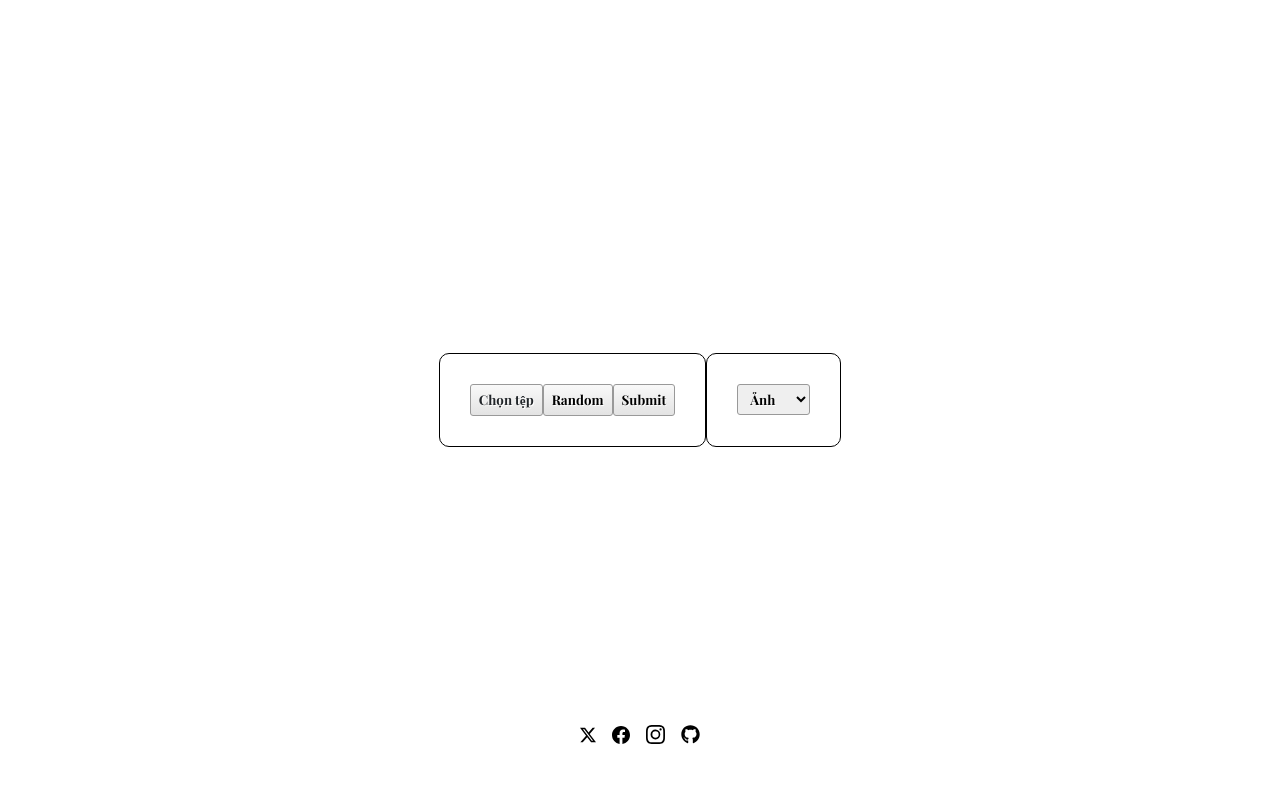
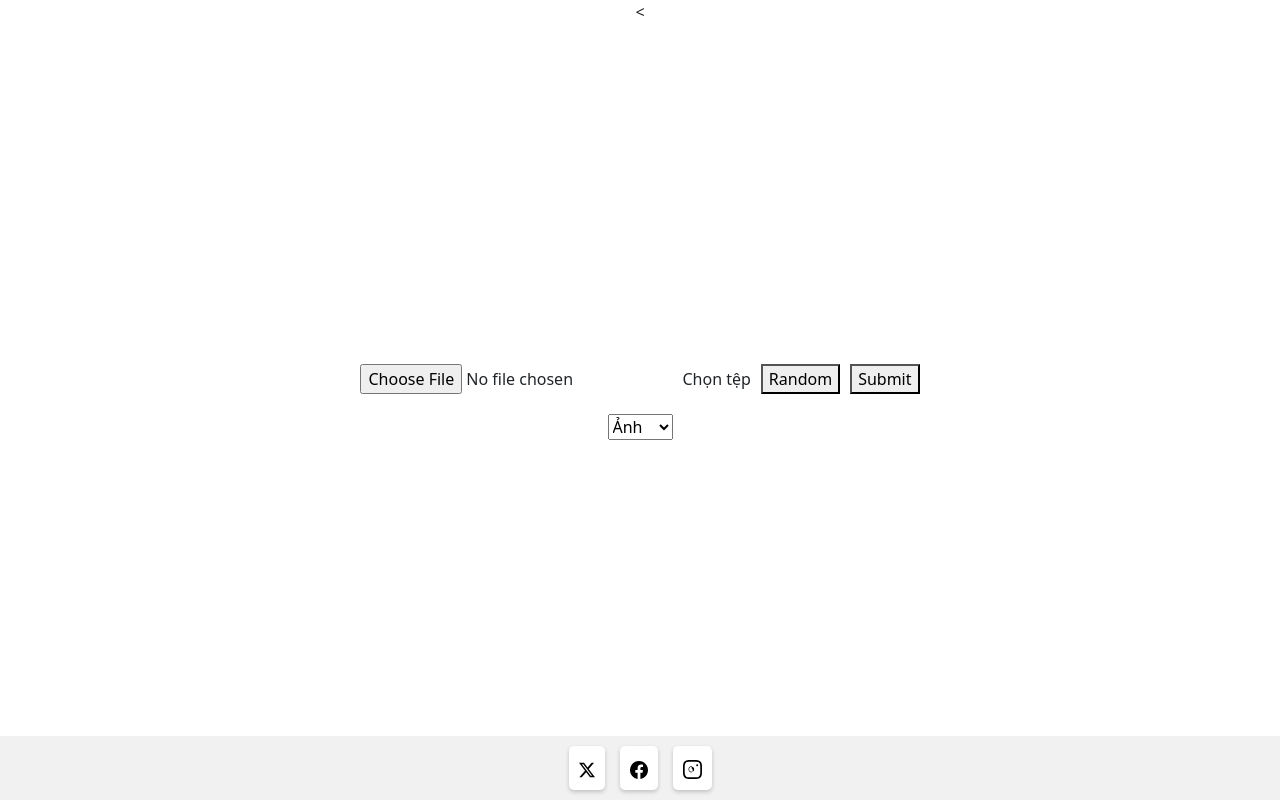
Before and after one commit to DucTapCode/ductapcode2, a plain HTML site: page index.html in a window 1280 px wide. Drawn offline with nearby package versions, Linux system fonts and the light colour scheme; a web font is replaced by a local one.

Commit message:
Add files via upload

```diff
--- a/index.html
+++ b/index.html
@@ -29,23 +29,26 @@
 </head>
 
 <body>
-  <div style="display: flex;">
+  <div class="container">
+    <<div class="container">
       <div id="img">
         <input accept=".png, .jpg, .jpeg" name="file" type="file" id="file" class="inputfileimg" />
         <label class="labelimg" for="file">Chọn tệp</label>
         <button type="button" id="random">Random</button>
         <button id="button1">Submit</button>
-      <button id="xem" type="button" style="display: none;"><a id="url" href="" target="_blank"
-          rel="noopener noreferrer">Nhan Link</a></button>
-
+        <button id="xem" type="button" style="display: none;">
+          <a id="url" href="" target="_blank" rel="noopener noreferrer">Xem Link</a>
+        </button>
       </div>
       <div class="chonloai">
         <select name="" id="chonloai">
           <option value="1">Ảnh</option>
           <option value="2">Video</option>
-        <option value="3">Khac</option>
+          <option value="3">Khác</option>
         </select>
       </div>
+  </div>
+
   </div>
   <div id="footer">
     <button>
@@ -71,20 +74,12 @@
         <svg xmlns="http://www.w3.org/2000/svg" width="19" height="19" fill="currentColor" class="bi bi-instagram"
           viewBox="0 0 16 16">
           <path
-            d="M8 0C5.829 0 5.556.01 4.703.048 3.85.088 3.269.222 2.76.42a3.9 3.9 0 0 0-1.417.923A3.9 3.9 0 0 0 .42 2.76C.222 3.268.087 3.85.048 4.7.01 5.555 0 5.827 0 8.001c0 2.172.01 2.444.048 3.297.04.852.174 1.433.372 1.942.205.526.478.972.923 1.417.444.445.89.719 1.416.923.51.198 1.09.333 1.942.372C5.555 15.99 5.827 16 8 16s2.444-.01 3.298-.048c.851-.04 1.434-.174 1.943-.372a3.9 3.9 0 0 0 1.416-.923c.445-.445.718-.891.923-1.417.197-.509.332-1.09.372-1.942C15.99 10.445 16 10.173 16 8s-.01-2.445-.048-3.299c-.04-.851-.175-1.433-.372-1.941a3.9 3.9 0 0 0-.923-1.417A3.9 3.9 0 0 0 13.24.42c-.51-.198-1.092-.333-1.943-.372C10.443.01 10.172 0 7.998 0zm-.717 1.442h.718c2.136 0 2.389.007 3.232.046.78.035 1.204.166 1.486.275.373.145.64.319.92.599s.453.546.598.92c.11.281.24.705.275 1.485.039.843.047 1.096.047 3.231s-.008 2.389-.047 3.232c-.035.78-.166 1.203-.275 1.485a2.5 2.5 0 0 1-.599.919c-.28.28-.546.453-.92.598-.28.11-.704.24-1.485.276-.843.038-1.096.047-3.232.047s-2.39-.009-3.233-.047c-.78-.036-1.203-.166-1.485-.276a2.5 2.5 0 0 1-.92-.598 2.5 2.5 0 0 1-.6-.92c-.109-.281-.24-.705-.275-1.485-.038-.843-.046-1.096-.046-3.233s.008-2.388.046-3.231c.036-.78.166-1.204.276-1.486.145-.373.319-.64.599-.92s.546-.453.92-.598c.282-.11.705-.24 1.485-.276.738-.034 1.024-.044 2.515-.045zm4.988 1.328a.96.96 0 1 0 0 1.92.96.96 0 0 0 0-1.92m-4.27 1.122a4.109 4.109 0 1 0 0 8.217 4.109 4.109 0 0 0 0-8.217m0 1.441a2.667 2.667 0 1 1 0 5.334 2.667 2.667 0 0 1 0-5.334" />
-        </svg>
-      </a>
-    </button>
-    <button>
-      <a href="https://github.com/DucTapCode">
-        <svg xmlns="http://www.w3.org/2000/svg" width="19" height="19"
-          viewBox="0 0 496 512"><!--!Font Awesome Free 6.5.2 by @fontawesome - https://fontawesome.com License - https://fontawesome.com/license/free Copyright 2024 Fonticons, Inc.-->
-          <path
-            d="M165.9 397.4c0 2-2.3 3.6-5.2 3.6-3.3 .3-5.6-1.3-5.6-3.6 0-2 2.3-3.6 5.2-3.6 3-.3 5.6 1.3 5.6 3.6zm-31.1-4.5c-.7 2 1.3 4.3 4.3 4.9 2.6 1 5.6 0 6.2-2s-1.3-4.3-4.3-5.2c-2.6-.7-5.5 .3-6.2 2.3zm44.2-1.7c-2.9 .7-4.9 2.6-4.6 4.9 .3 2 2.9 3.3 5.9 2.6 2.9-.7 4.9-2.6 4.6-4.6-.3-1.9-3-3.2-5.9-2.9zM244.8 8C106.1 8 0 113.3 0 252c0 110.9 69.8 205.8 169.5 239.2 12.8 2.3 17.3-5.6 17.3-12.1 0-6.2-.3-40.4-.3-61.4 0 0-70 15-84.7-29.8 0 0-11.4-29.1-27.8-36.6 0 0-22.9-15.7 1.6-15.4 0 0 24.9 2 38.6 25.8 21.9 38.6 58.6 27.5 72.9 20.9 2.3-16 8.8-27.1 16-33.7-55.9-6.2-112.3-14.3-112.3-110.5 0-27.5 7.6-41.3 23.6-58.9-2.6-6.5-11.1-33.3 2.6-67.9 20.9-6.5 69 27 69 27 20-5.6 41.5-8.5 62.8-8.5s42.8 2.9 62.8 8.5c0 0 48.1-33.6 69-27 13.7 34.7 5.2 61.4 2.6 67.9 16 17.7 25.8 31.5 25.8 58.9 0 96.5-58.9 104.2-114.8 110.5 9.2 7.9 17 22.9 17 46.4 0 33.7-.3 75.4-.3 83.6 0 6.5 4.6 14.4 17.3 12.1C428.2 457.8 496 362.9 496 252 496 113.3 383.5 8 244.8 8zM97.2 352.9c-1.3 1-1 3.3 .7 5.2 1.6 1.6 3.9 2.3 5.2 1 1.3-1 1-3.3-.7-5.2-1.6-1.6-3.9-2.3-5.2-1zm-10.8-8.1c-.7 1.3 .3 2.9 2.3 3.9 1.6 1 3.6 .7 4.3-.7 .7-1.3-.3-2.9-2.3-3.9-2-.6-3.6-.3-4.3 .7zm32.4 35.6c-1.6 1.3-1 4.3 1.3 6.2 2.3 2.3 5.2 2.6 6.5 1 1.3-1.3 .7-4.3-1.3-6.2-2.2-2.3-5.2-2.6-6.5-1zm-11.4-14.7c-1.6 1-1.6 3.6 0 5.9 1.6 2.3 4.3 3.3 5.6 2.3 1.6-1.3 1.6-3.9 0-6.2-1.4-2.3-4-3.3-5.6-2z" />
+            d="M8 0C5.829 0 5.556.01 4.703.048 3.85.088 3.269.222 2.76.42a3.9 3.9 0 0 0-1.417.923A3.9 3.9 0 0 0 .42 2.76C.222 3.268.087 3.85.048 4.7.01 5.555 0 5.827 0 8.001c0 2.172.01 2.444.048 3.297.04.852.174 1.433.372 1.942.205.526.478.972.923 1.417.444.445.89.719 1.416.923.51.198 1.09.333 1.942.372C5.555 15.99 5.827 16 8 16s2.444-.01 3.298-.048c.851-.04 1.434-.174 1.943-.372a3.9 3.9 0 0 0 1.416-.923c.445-.445.718-.891.923-1.417.197-.509.332-1.09.372-1.942C15.99 10.445 16 10.173 16 8s-.01-2.445-.048-3.299c-.04-.851-.175-1.433-.372-1.941a3.9 3.9 0 0 0-.923-1.417A3.9 3.9 0 0 0 13.24.42c-.51-.198-1.092-.333-1.943-.372C10.443.01 10.172 0 7.998 0zm-.717 1.442h.718c2.136 0 2.389.007 3.232.046.78.035 1.204.166 1.486.275.373.145.64.319.92.599s.453.546.598.92c.11.281.24.705.275 1.485.039.843.047 1.096.047 3.231s-.008 2.389-.047 3.232c-.035.78-.166 1.203-.275 1.485a2.5 2.5 0 0 1-.599.919c-.28.28-.546.453-.92.598-.28.11-.704.24-1.485.276-.843.038-1.096.047-3.232.047s-2.39-.009-3.233-.047c-.78-.036-1.203-.166-1.485-.276a2.5 2.5 0 0 1-.92-.598 2.5 2.5 0 0 1-.6-.92c-.109-.281-.24-.705-.275-1.485-.038-.843-.046-1.096-.046-3.233s.008-2.388.046-3.231c.036-.78.166-1.204.276-1.486.145-.373.319-.64.599-.92s.546-.453.92-.598c.282-.11.705-.24 1.486-.275.843-.039 1.096-.046 3.232-.046zm0 3.792a2.645 2.645 0 1 0 .001 5.291A2.645 2.645 0 0 0 7.283 6.853zm0 4.764a2.12 2.12 0 1 1 0-4.242 2.12 2.12 0 0 1 0 4.242zm4.67-4.75a.833.833 0 1 0 .001-1.666.833.833 0 0 0-.001 1.666z" />
         </svg>
       </a>
     </button>
   </div>
+
 </body>
 <!-- <div></div> -->
 <!-- The core Firebase JS SDK is always required and must be listed first -->
@@ -100,5 +95,41 @@
 <script src="https://cdn.jsdelivr.net/npm/bootstrap@5.3.3/dist/js/bootstrap.min.js"
   integrity="sha384-0pUGZvbkm6XF6gxjEnlmuGrJXVbNuzT9qBBavbLwCsOGabYfZo0T0to5eqruptLy" crossorigin="anonymous"></script>
 <script src="Sub/chandevtools.js"></script>
+<script>
+  document.addEventListener('DOMContentLoaded', function() {
+    const chonLoai = document.getElementById('chonloai');
+    const fileInput = document.getElementById('file');
+    const xemButton = document.getElementById('xem');
+    const url = document.getElementById('url');
+
+    chonLoai.addEventListener('change', function() {
+      switch (chonLoai.value) {
+        case '1':
+          fileInput.setAttribute('accept', '.png, .jpg, .jpeg'); // Chỉ nhận ảnh
+          break;
+        case '2':
+          fileInput.setAttribute('accept', '.mp4, .avi, .mov, .mkv'); // Chỉ nhận video
+          break;
+        case '3':
+          fileInput.removeAttribute('accept'); // Không giới hạn loại tệp
+          break;
+        default:
+          fileInput.removeAttribute('accept'); // Không giới hạn loại tệp
+          break;
+      }
+    });
+
+    // Xử lý sự kiện cho button "Submit"
+    document.getElementById('button1').addEventListener('click', function() {
+      if (fileInput.files.length > 0) {
+        // Chỉ hiện nút "Xem" nếu có tệp đã chọn
+        xemButton.style.display = 'block';
+        url.href = URL.createObjectURL(fileInput.files[0]);
+      } else {
+        xemButton.style.display = 'none';
+      }
+    });
+  });
+</script>
 
 </html>
--- a/style.css
+++ b/style.css
@@ -1,117 +1,70 @@
-@import url('https://fonts.googleapis.com/css2?family=Playfair+Display:ital,wght@0,400..900;1,400..900&display=swap');
+/* Đảm bảo footer nằm ở dưới cùng của trang */
+html, body {
+    height: 100%;
+    margin: 0;
+  }
 
   body {
     display: flex;
-    justify-content: center;
-    align-items: center;
-    min-height: 100vh;
-    user-select: none;
-    flex-wrap: wrap;
+    flex-direction: column;
   }
 
-
-.inputfileimg::-webkit-file-upload-button {
-    visibility: hidden;
+  /* Flex container chính cho việc căn giữa */
+  .container {
+    flex: 1;
+    display: flex;
+    flex-direction: column;
+    justify-content: center; /* Căn giữa theo chiều dọc */
+    align-items: center; /* Căn giữa theo chiều ngang */
+    text-align: center; /* Căn giữa nội dung văn bản */
   }
 
-.labelimg {
-    font-family: "Playfair Display", serif
-}
-
-.inputfileimg {
-    position: absolute;
-    width: 1px;
-    height: 1px;
-    padding: 0;
-    margin: -1px;
-    overflow: hidden;
-    clip: rect(0, 0, 0, 0);
-    border: 0;
+  #img, .chonloai {
     display: flex;
-}
-
-
-.inputfileimg+label {
-    content: 'Chọn tệp';
-    display: inline-block;
-    background: linear-gradient(to bottom, #f9f9f9, #e3e3e3);
-    border: 1px solid #999;
-    border-radius: 3px;
-    padding: 5px 8px;
-    outline: none;
-    user-select: none;
-    cursor: pointer;
-    text-shadow: 1px 1px #fff;
-    font-weight: 700;
-    font-size: 10pt;
+    align-items: center;
+    gap: 10px; /* Khoảng cách giữa các phần tử */
   }
 
   #img {
-    border: 1px solid black;
-    border-radius: 10px;
-    padding: 30px;
-    display: flex;
-    min-width: auto;
+    margin-bottom: 20px; /* Khoảng cách dưới cùng */
   }
 
-.inputfileimg+label:hover {
-    border-color: black;
+  .chonloai {
+    margin-bottom: 20px; /* Khoảng cách dưới cùng */
   }
 
-.inputfileimg+label:active {
-    background: -webkit-linear-gradient(top, #e3e3e3, #f9f9f9);
-}
-
-#button1,
-#xem,
-#random {
-    border: 1px solid #999;
-    background: linear-gradient(to bottom, #f9f9f9, #e3e3e3);
-    border-radius: 3px;
-    padding: 5px 8px;
-    text-shadow: 1px 1px #fff;
-    font-weight: 700;
-    font-size: 10pt;
-    font-family: "Playfair Display", serif;
-    cursor: pointer;
-    height: auto;
-    width: auto;
-}
-
-a {
-    text-decoration: none;
-    color: blue;
-    font-size: 15px;
-}
-
-#chonloai {
-    border-radius: 3px;
-    padding: 5px 8px;
-    text-shadow: 1px 1px #fff;
-    font-weight: 700;
-    font-size: 10pt;
-    font-family: "Playfair Display", serif;
-    border: 1px solid #999;
-    text-shadow: 1px 1px #fff;
-    height: auto;
-    width: auto;
-}
-
+  /* Căn giữa footer */
   #footer {
-    top: 90%;
+    display: flex;
+    justify-content: center;
+    gap: 15px; /* Khoảng cách giữa các nút */
+    padding: 10px;
+    background-color: #f1f1f1; /* Màu nền cho footer */
     position: absolute;
+    bottom: 0;
+    width: 100%;
   }
 
   #footer button {
-    background-color: transparent;
-    border: none
+    background-color: #fff; /* Nền của các nút */
+    border: none;
+    padding: 10px;
+    border-radius: 5px; /* Bo tròn góc */
+    box-shadow: 0 2px 4px rgba(0, 0, 0, 0.2); /* Hiệu ứng bóng cho nút */
+    cursor: pointer;
+    transition: background-color 0.3s, transform 0.3s; /* Hiệu ứng chuyển đổi */
   }
 
-#footer button a {
-    color: black;
+  #footer button:hover {
+    background-color: #e0e0e0; /* Màu nền khi hover */
+    transform: scale(1.05); /* Phóng to một chút khi hover */
   }
-.chonloai{
-    border: 1px solid black;
-    border-radius: 10px;
-    padding: 30px;
+
+  #footer a {
+    text-decoration: none;
+    color: inherit;
   }
+
+  #footer svg {
+    vertical-align: middle;
+  }
```
Also changed, not shown: script.js (+33 -6 lines). Lines whose indentation alone changed are shown as unchanged.
